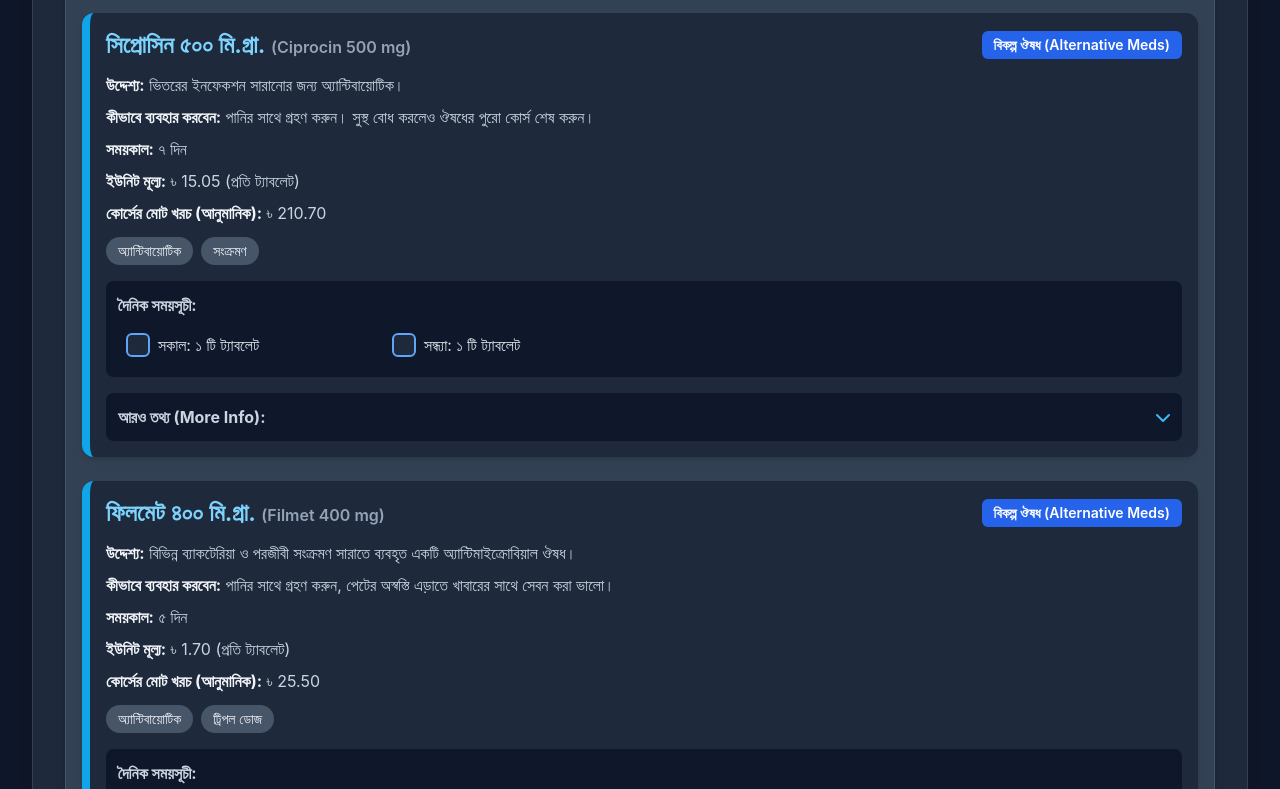
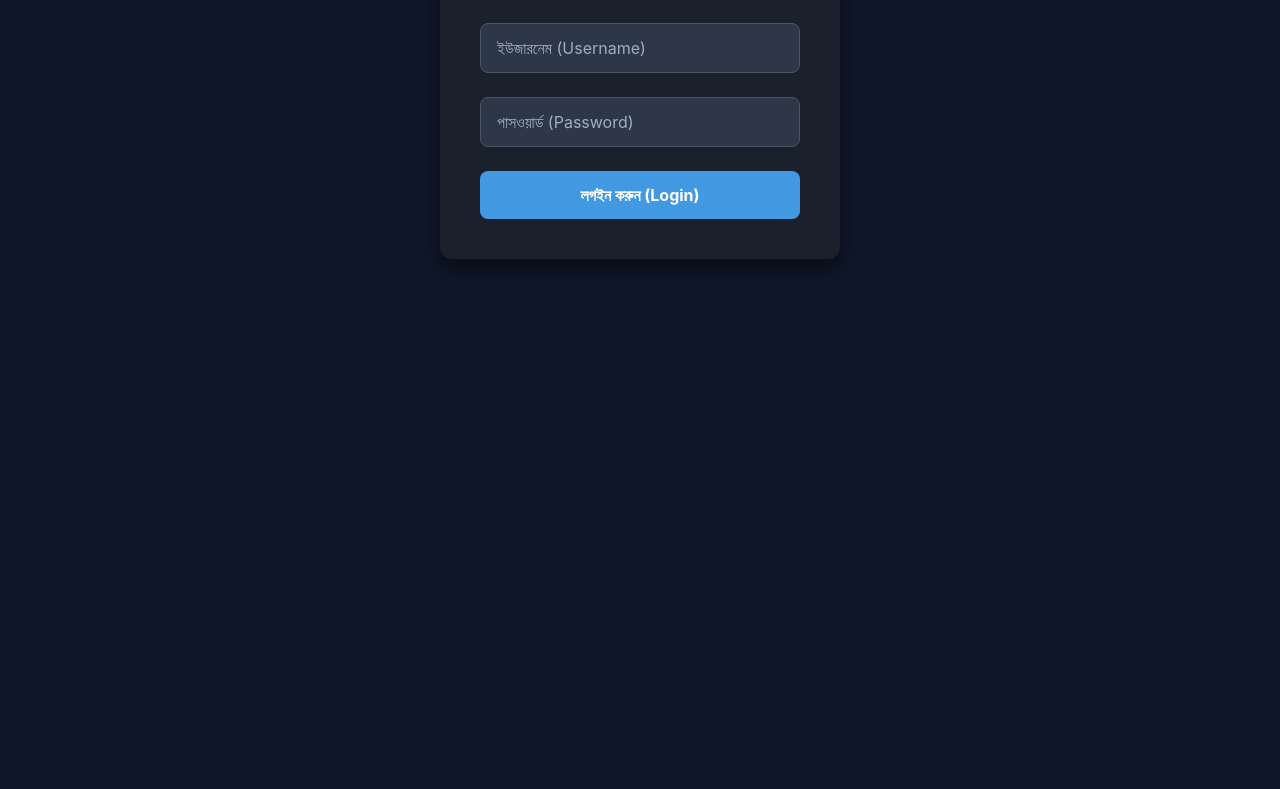
Before and after one commit to expgg/sahrfa, a plain HTML site: page rfrut/index.html in a window 1280 px wide. Shown: the part 317-1106 px from the top of the page. After the commit the page ends 800 px from the top, so only its background shows below. Drawn offline with nearby package versions, Linux system fonts and the light colour scheme.

Commit message:
Update index.html

```diff
--- a/rfrut/index.html
+++ b/rfrut/index.html
@@ -134,14 +134,91 @@
             0% { transform: rotate(0deg); }
             100% { transform: rotate(360deg); }
         }
+
+        /* Lock screen specific styles */
+        #lockScreen {
+            position: fixed;
+            top: 0;
+            left: 0;
+            width: 100%;
+            height: 100%;
+            background-color: #0F172A; /* Dark background */
+            display: flex;
+            flex-direction: column;
+            justify-content: center;
+            align-items: center;
+            z-index: 10000; /* Ensure it's on top of everything */
+            color: #E2E8F0;
+            text-align: center;
+        }
+        #lockScreen.hidden {
+            display: none;
+        }
+        .lock-form {
+            background-color: #1a202c;
+            padding: 2.5rem;
+            border-radius: 0.75rem;
+            box-shadow: 0 10px 20px rgba(0, 0, 0, 0.5);
+            max-width: 400px;
+            width: 90%;
+            display: flex;
+            flex-direction: column;
+            gap: 1.5rem;
+        }
+        .lock-form input[type="text"],
+        .lock-form input[type="password"] {
+            background-color: #2D3748; /* Darker input background */
+            border: 1px solid #4A5568;
+            border-radius: 0.5rem;
+            padding: 0.75rem 1rem;
+            color: #E2E8F0;
+            width: 100%;
+            font-size: 1rem;
+        }
+        .lock-form input::placeholder {
+            color: #A0AEC0;
+        }
+        .lock-form button {
+            background-color: #4299E1; /* Blue for login button */
+            color: white;
+            font-weight: bold;
+            padding: 0.75rem 1.5rem;
+            border-radius: 0.5rem;
+            cursor: pointer;
+            transition: background-color 0.2s ease-in-out;
+        }
+        .lock-form button:hover {
+            background-color: #3182CE;
+        }
+        #loginError {
+            color: #FC8181; /* Red for error message */
+            margin-top: 1rem;
+            font-size: 0.9rem;
+        }
+        /* Hide main content initially */
+        #mainContent {
+            display: none;
+        }
     </style>
 </head>
 <body class="p-4 sm:p-6 md:p-8 flex justify-center items-center min-h-screen">
-    <div class="container bg-slate-800 p-6 sm:p-8 rounded-xl shadow-2xl w-full border border-slate-700">
+    <!-- Lock Screen -->
+    <div id="lockScreen">
+        <div class="lock-form">
+            <h2 class="text-3xl font-bold text-sky-400 mb-4">লক স্ক্রীন (Lock Screen)</h2>
+            <input type="text" id="usernameInput" placeholder="ইউজারনেম (Username)">
+            <input type="password" id="passwordInput" placeholder="পাসওয়ার্ড (Password)">
+            <button id="loginButton">লগইন করুন (Login)</button>
+            <p id="loginError" class="text-red-400 hidden">ভুল ইউজারনেম বা পাসওয়ার্ড (Incorrect username or password)</p>
+        </div>
+    </div>
+
+    <!-- Main Content (initially hidden) -->
+    <div id="mainContent" class="container bg-slate-800 p-6 sm:p-8 rounded-xl shadow-2xl w-full border border-slate-700">
         <!-- Header for Medication Plan -->
         <header class="text-center mb-8">
             <h1 class="text-3xl sm:text-4xl lg:text-5xl font-extrabold text-sky-400 mb-3 rounded-lg p-3 bg-slate-700 shadow-inner">আপনার ঔষধের তালিকা</h1>
-            <p class="text-lg sm:text-xl text-slate-300">thik moto meds kha gamli</p>
+            <p class="text-lg sm:text-xl text-slate-300">Your Medication List</p>
             <button id="clearCheckmarks" class="mt-4 px-6 py-2 bg-red-600 text-white font-semibold rounded-lg shadow-md hover:bg-red-700 focus:outline-none focus:ring-2 focus:ring-red-500 focus:ring-opacity-75 transition duration-300">
                 <i class="fas fa-undo mr-2"></i> সমস্ত চেকমার্ক সরান
             </button>
@@ -188,6 +265,45 @@
     </div>
 
     <script>
+        // --- Lock Screen Logic ---
+        const lockScreen = document.getElementById('lockScreen');
+        const mainContent = document.getElementById('mainContent');
+        const usernameInput = document.getElementById('usernameInput');
+        const passwordInput = document.getElementById('passwordInput');
+        const loginButton = document.getElementById('loginButton');
+        const loginError = document.getElementById('loginError');
+
+        const CORRECT_USERNAME = 'gamli';
+        const CORRECT_PASSWORD = '5600';
+
+        loginButton.addEventListener('click', () => {
+            const enteredUsername = usernameInput.value;
+            const enteredPassword = passwordInput.value;
+
+            if (enteredUsername === CORRECT_USERNAME && enteredPassword === CORRECT_PASSWORD) {
+                lockScreen.classList.add('hidden');
+                mainContent.style.display = 'block'; // Show the main content
+                renderMedications(); // Render medications once logged in
+            } else {
+                loginError.classList.remove('hidden');
+            }
+        });
+
+        // Optional: Allow pressing Enter to log in
+        passwordInput.addEventListener('keypress', (event) => {
+            if (event.key === 'Enter') {
+                loginButton.click();
+            }
+        });
+
+        // Hide main content on initial load until logged in
+        document.addEventListener('DOMContentLoaded', () => {
+            mainContent.style.display = 'none'; // Ensure main content is hidden initially
+            lockScreen.classList.remove('hidden'); // Ensure lock screen is visible
+        });
+
+        // --- Existing Medication Tracker Logic (rest of your script) ---
+
         const medicationData = [
             {
                 id: "ciprocin",
@@ -271,7 +387,7 @@
                     drugInteraction: `<strong>ডাইসালফাইরাম</strong>: ফিলমেট এবং ডাইসালফাইরাম এক সাথে ব্যবহার করলে মানসিক প্রতিক্রিয়ার উদ্ভব হতে পারে বলে রিপোর্ট পাওয়া গেছে।<br><br><strong>অ্যালকোহল</strong>: ফিলমেট দ্বারা চিকিৎসা চলাকালীন সময় এবং শেষ হবার অন্তত ১ দিন পর পর্যন্ত রোগীদের অ্যালকোহল জাতীয় পানীয় সেবন করা থেকে বিরত থাকার পরামর্শ দিতে হবে কারন সেটা ডাইসালফাইরাম প্রতিক্রিয়ার (অ্যানটাবউস ইফেক্ট- ত্বকে অত্যধিক রক্ত সরবরাহ, বমি, দ্রুত হৃদস্পন্দন) কারন হতে পারে।<br><br><strong>এন্টিকোয়াগুলেন্ট চিকিৎসা (ওয়ারফেরিন জাতীয়)</strong>: হেপাটিক ক্যাটাবলিসম কমে যাওয়ার কারনে এন্টিকোয়াগুলেন্ট এর প্রভাব বৃদ্ধি পায় এবং রক্তক্ষরন এর সম্ভবনা বেড়ে যায়। ফিলমেট এর সাথে দেওয়া হলে নিয়মিত প্রোথ্রম্বিন টাইম পর্যবেক্ষণ করতে হবে এবং এন্টিকোয়াগুলেন্ট-এর মাত্রা সমন্বয় করতে হবে।<br><br><strong>লিথিয়াম</strong>: ফিলমেট দ্বারা রক্তের প্লাজমা তে লিথিয়াম এর মাত্রা বৃদ্ধি পেতে পারে।<br><br><strong>সাইক্লোস্পরিন</strong>: সেরাম এ সাইক্লোস্পরিন এবং ক্রিয়েটিনিন এর মাত্রা নিবির ভাবে পর্যবেক্ষণ করতে হবে যদি ফিলমেট এর সাথে দেওয়া হয়।<br><br><strong>ফেনাইটয়েন অথবা ফেনোবারবিটাল</strong>: ফিলমেট নিঃসরণ এর মাত্রা বেড়ে যাওয়ায় প্লাজমাতে পরিমান কমে যায়। <br><br><strong>৫-ফ্লুরোইউরাসিল</strong>: শরীর থেকে নিঃসরণ এর মাত্রা কমে যাওয়ায় ৫-ফ্লুরোইউরাসিল দ্বারা বিষক্রিয়ার সম্ভবনা বৃদ্ধি পায়।<br><br><strong>বিউসালফান</strong>: ফিলমেট প্লাজমাতে বিউসালফান এর পরিমান বাড়িয়ে দেয় যা বিউসালফান জনিত বিষক্রিয়া সৃষ্টি করতে পারে।`,
                     contraindications: `মেট্রোনিডাজল ও অন্যান্য নাইট্রোইমিডাজল জাতীয় ডেরিভেটিভের প্রতি অতিসংবেদনশীল রোগীদের ক্ষেত্রে মেট্রোনিডাজল ব্যবহার প্রতিনির্দেশিত।`,
                     pregnancyLactation: `US FDA প্রেগন্যান্সি ক্যাটাগরী অনুযায়ী মেট্রোনিডাজল 'B' জাতীয় ঔষধ । অর্থাৎ, গর্ভাবস্থায় ব্যবহারের সুনিয়ন্ত্রিত ও পর্যাপ্ত তথ্য নেই। যেহেতু প্রাণিজ প্রজনন গবেষণা সর্বদা মানবদেহে কার্যকারিতা সম্বন্ধে পূর্ব ধারণা দেয় না, সেহেতু এই ঔষধটি গর্ভাবস্থায় সুনির্দিষ্টভাবে প্রয়োজন হলেই ব্যবহার করা উচিত। মেট্রোনিডাজল স্তন্যদুগ্ধে নিঃসৃত হয়। সুতরাং, স্তন্যদাত্রী মায়েদের ক্ষেত্রে মেট্রোনিডাজল ব্যবহারে সতর্কতা অবলম্বন করা উচিত ।`,
-                    precautions: `যদি কোন কারনবশত নির্ধারিত সময়কালের অধিক সময় ধরে ফিলমেট দ্বারা চিকিৎসা করতে হয় সেক্ষেত্রে সেবনকারীর রক্ত পরীক্ষা, বিশেষ করে শ্বেত রক্তকনিকার সংখ্যা, নিয়মিত পরীক্ষা করা এবং রোগীর বিরূপ প্রতিক্রিয়া, যেমন- প্রান্তিক ও কেন্দ্রীয় স্নায়ুরোগ (পারেসথেশিয়া অ্যাটাকশিয়া, ঝিম ঝিম লাগা, খিঁচুনি), পর্যবেক্ষণ এর জন্য নজরদারিতে রাখতে হবে।<br><br>ফিলমেট হেপাটিক এনসেফেলোপ্যাথি রোগীদের সতর্কতার সাথে প্রয়োগ করা উচিত।<br><br>রোগীদের সতর্ক করা উচিত যে ফিলমেট মূত্রকে ডার্ক করতে পারে।`,
+                    precautions: `যদি কোন কারনবশত নির্ধারিত সময়কালের অধিক সময় ধরে ফিলমেট দ্বারা চিকিৎসা করতে হয় সেক্ষেত্রে সেবনকারীর রক্ত পরীক্ষা, বিশেষ করে শ্বেত রক্তকনিকার সংখ্যা, নিয়মিত পরীক্ষা করা এবং রোগীর বিরূপ প্রতিক্রিয়া, যেমন- প্রান্তিক ও কেন্দ্রীয় স্নায়ুরোগ (পারেসথেশিয়া অ্যাটাকশিয়া, ঝিম ঝিম লাগা, খিঁচুনি), পর্যবেক্ষণ এর জন্য নজরদারিতে রাখতে হবে।<br><br>ফিলমেট হেপাটিক এনসেফেলোপ্যাথি রোগীদের সতর্কতার সাথে প্রয়োগ করা উচিত।<br><br>রোগীদের সতর্ক করা উচিত যে ফিলমেট মূত্রকে ডার্ক করতে পারে।`,
                     storage: `৩০° সে তাপমাত্রার নিচে সংরক্ষন করতে হবে। আলো থেকে দূরে রাখতে হবে। শিশুদের নাগালের বাইরে রাখতে হবে। মেয়াদউত্তীর্ণ হয়ে যাওয়ার পর ব্যবহার করা যাবে না।`
                 }
             },
@@ -578,7 +694,7 @@
                 }
             };
 
-            const apiKey = "AIzaSyCyQQichX7ztAZqalLt2jvOevhrotmzAyQ"; // Canvas will automatically provide this
+            const apiKey = "AIzaSyCyQQichX7ztAZqalLt2jvOevhrotmzAyQ"; // User provided API Key
             const apiUrl = `https://generativelanguage.googleapis.com/v1beta/models/gemini-2.0-flash:generateContent?key=${apiKey}`;
 
             try {
@@ -687,11 +803,6 @@
 
         // Event listener for "Generate More Alternatives" button
         generateMoreAlternativesBtn.addEventListener('click', async () => {
-            // Re-fetch alternatives for the current medicine.
-            // Need to know which medicine was clicked last to generate more alternatives for it.
-            // A simple way is to store the index or ID of the last medicine whose alternatives were requested.
-            // For this example, let's assume we pass the index through a data attribute on the button itself.
-            // Or, more robustly, store it in a global variable when `alternative-btn` is clicked.
             const lastClickedMedIndex = generateMoreAlternativesBtn.dataset.lastClickedMedIndex;
             if (lastClickedMedIndex !== undefined) {
                 await showAlternativesModal(null, medicationData[lastClickedMedIndex].name, true, lastClickedMedIndex);
@@ -887,9 +998,6 @@
             }
         });
 
-        // Initial render when the page loads
-        document.addEventListener('DOMContentLoaded', renderMedications);
-
         // Adjust max-height on window resize for collapsible content
         window.addEventListener('resize', () => {
             document.querySelectorAll('.collapsible-content.expanded').forEach(detailsDiv => {
```
